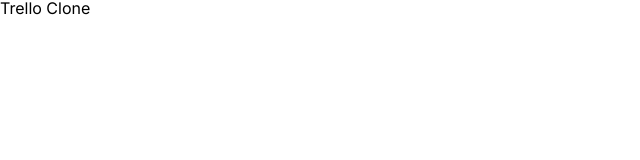
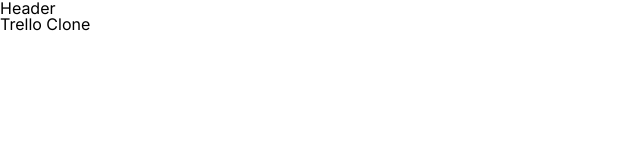
Before and after one commit to Jasper0077/trello-clone, a Next.js app: page / in a window 1280 px wide. Shown: the top 160 px of the page, without its empty margins (0-640 px from the left). Built offline with nearby package versions, Linux system fonts and the light colour scheme.

Commit message:
add Header component

```diff
--- a/app/page.tsx
+++ b/app/page.tsx
@@ -1,11 +1,12 @@
-import Image from 'next/image'
+import Header from "@/components/Header";
 
 export default function Home() {
   return (
     <main>
       {/* Header */}
+      <Header />
       {/* Board */}
       <h1>Trello Clone</h1>
     </main>
-  )
+  );
 }
```
